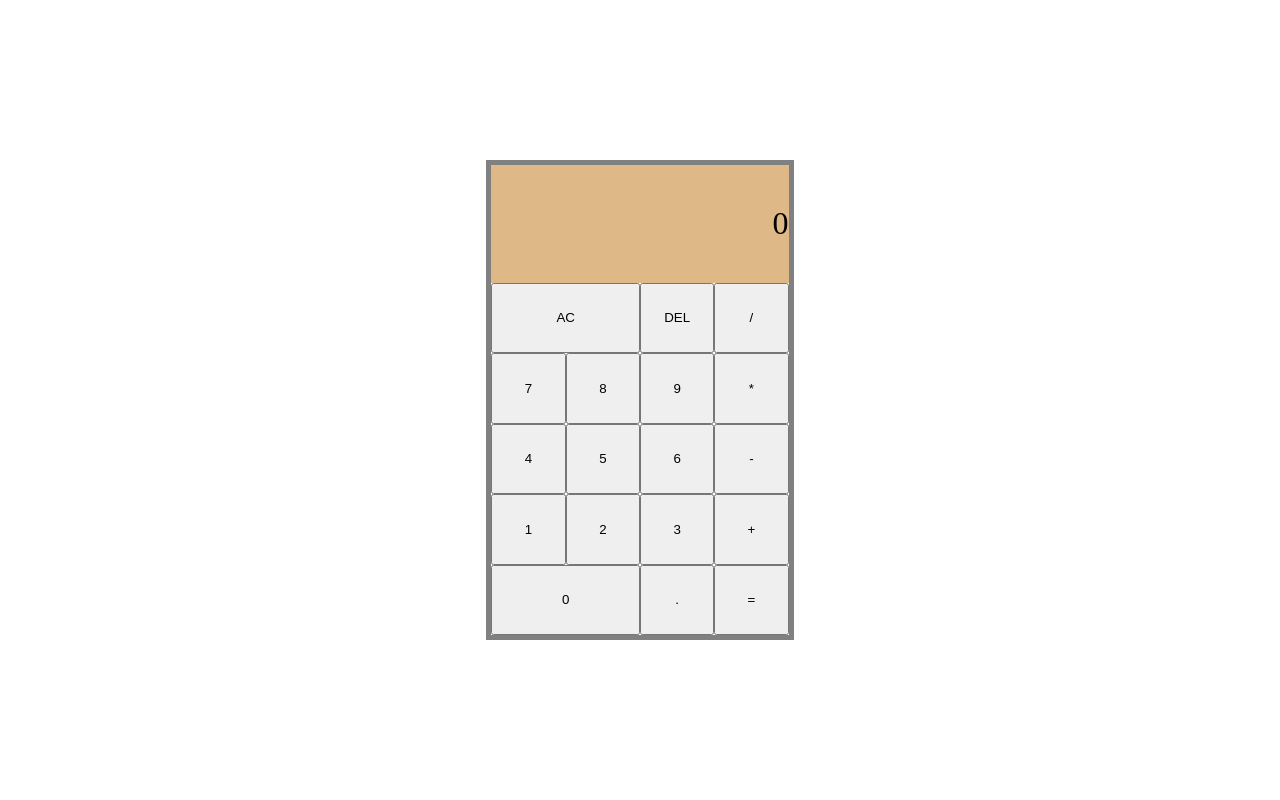
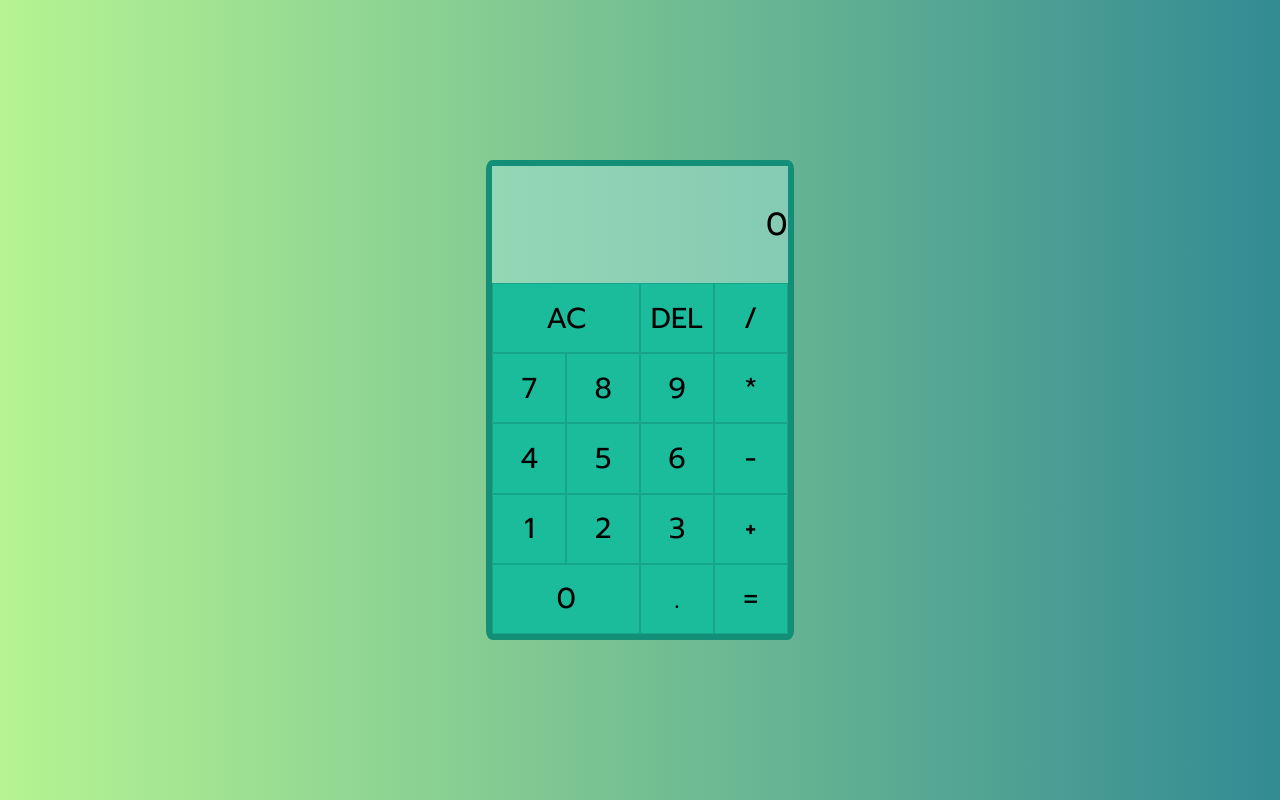
Before and after one commit to vintriguna/calculator, a plain HTML site: page index.html in a window 1280 px wide. Drawn offline with Linux system fonts and the light colour scheme.

Commit message:
Make changes to styling

```diff
--- a/app.js
+++ b/app.js
@@ -1,3 +1,8 @@
+/*
+Four function calculator written in Javscript.
+Made by Vinayak Trigunayat.
+*/
+
 const keys = document.querySelectorAll(".key");
 let num1 = "0";
 let num2 = "0";
--- a/index.html
+++ b/index.html
@@ -4,6 +4,9 @@
     <meta charset="UTF-8">
     <meta name="viewport" content="width=device-width, initial-scale=1.0">
     <title>Calculator</title>
+    <link rel="preconnect" href="https://fonts.googleapis.com">
+    <link rel="preconnect" href="https://fonts.gstatic.com" crossorigin>
+    <link href="https://fonts.googleapis.com/css2?family=Prompt:ital,wght@0,100;0,200;0,300;0,400;0,500;0,600;0,700;0,800;0,900;1,100;1,200;1,300;1,400;1,500;1,600;1,700;1,800;1,900&display=swap" rel="stylesheet">
     <link rel="stylesheet" href="styles.css" />
 </head>
 <body>
--- a/styles.css
+++ b/styles.css
@@ -12,26 +12,44 @@ body {
     align-items: center;
     flex-direction: column;
     min-height: 100vh;
+    background-image: linear-gradient(to right, rgb(182, 244, 146), rgb(51, 139, 147));;
 }
 
 .grid-container {
 
+    border-radius: 2%;
     min-height: 60vh;
     width: 38.4vh;
-    border: 5px solid gray;
+    border: 0.8vh solid #148F77;
     display: grid;
     grid-template-columns: repeat(4,25%);
     grid-template-rows: 25% repeat(5,auto);
 }
 
+.key, .screen {
+
+    font-family: Prompt, Arial, Helvetica, sans-serif;
+    font-size: 1.8em;
+    font-weight: 400;
+}
+
 .screen {
 
-    background-color: burlywood;
+    background-color: rgb(163, 228, 215, 0.5);
     grid-column: span 4;
     display: flex;
     align-items: center;
     flex-direction: row-reverse;
     font-size: 2rem;
+
+}
+
+.key {
+
+    border-radius: 0%;
+    border: 0.2vh solid #17A589;
+    cursor: pointer;
+    background-color: #1ABC9C;
 }
 
 
@@ -39,3 +57,8 @@ body {
 
     grid-column: span 2;
 }
+
+.key:hover {
+
+    filter: brightness(120%);
+}
```
